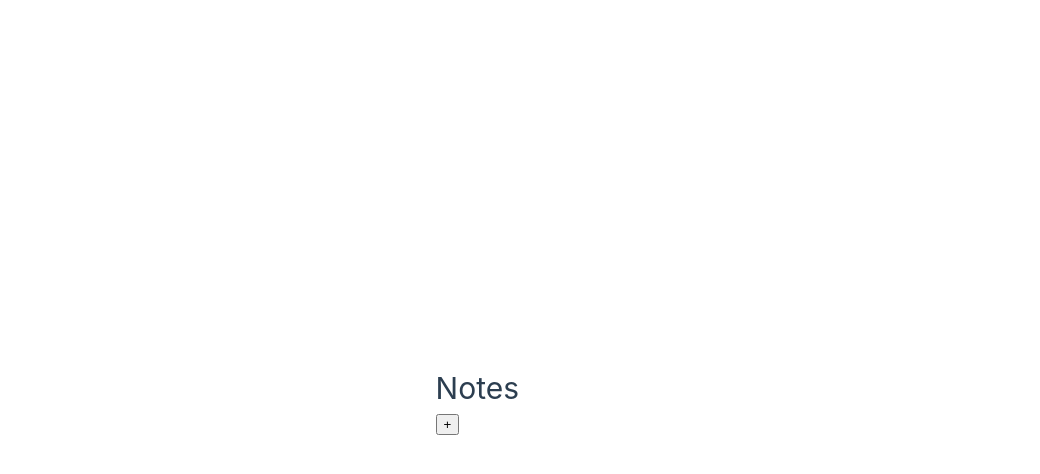
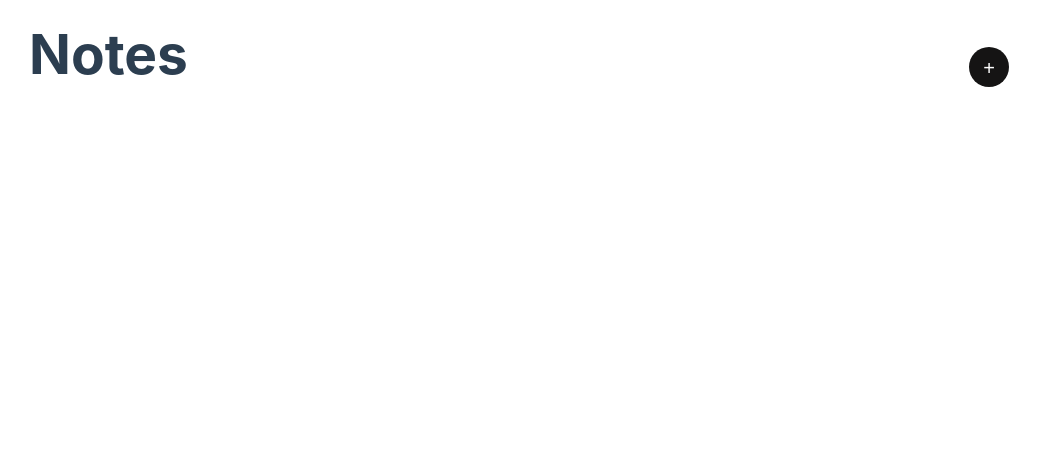
Before and after one commit to andriusmw/NoesAppVue, a Vue app in the folder NotesAppVue/: page / in a window 1280 px wide. Shown: the top 474 px of the page, without its empty margins (121-1161 px from the left). Built offline with nearby package versions, Linux system fonts and the light colour scheme.

Commit message:
style scoped

```diff
--- a/NotesAppVue/src/App.vue
+++ b/NotesAppVue/src/App.vue
@@ -18,3 +18,41 @@
     </div>
   </main>
 </template>
+
+<style scoped>
+  main {
+    height:100vh;
+    width: 100VW;
+  }
+
+  .container {
+    max-width: 1000px;
+    padding: 10px;
+    margin: 0 auto;
+  }
+
+  header {
+    display: flex;
+    justify-content: space-between;
+    align-items: center;
+  }
+
+  h1 {
+    font-weight: bold;
+    margin-bottom: 25px;
+    font-size: 55px;
+  }
+
+  button {
+    border: none;
+    padding: 10px;
+    width: 40px;
+    height: 40px;
+    cursor: pointer;
+    background-color: rgb(21, 20, 20);
+    border-radius: 100%;
+    color: white;
+    font-size: 20px;
+  }
+
+</style>
--- a/NotesAppVue/src/assets/main.css
+++ b/NotesAppVue/src/assets/main.css
@@ -1,35 +1 @@
 @import './base.css';
-
-#app {
-  max-width: 1280px;
-  margin: 0 auto;
-  padding: 2rem;
-  font-weight: normal;
-}
-
-a,
-.green {
-  text-decoration: none;
-  color: hsla(160, 100%, 37%, 1);
-  transition: 0.4s;
-  padding: 3px;
-}
-
-@media (hover: hover) {
-  a:hover {
-    background-color: hsla(160, 100%, 37%, 0.2);
-  }
-}
-
-@media (min-width: 1024px) {
-  body {
-    display: flex;
-    place-items: center;
-  }
-
-  #app {
-    display: grid;
-    grid-template-columns: 1fr 1fr;
-    padding: 0 2rem;
-  }
-}
```
